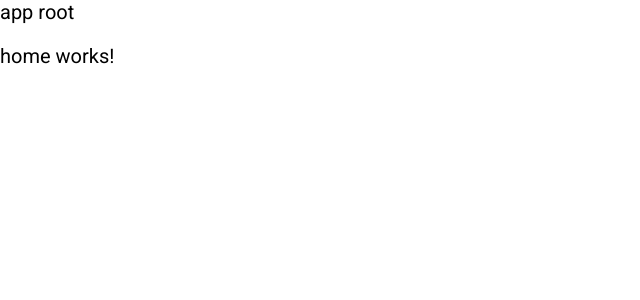
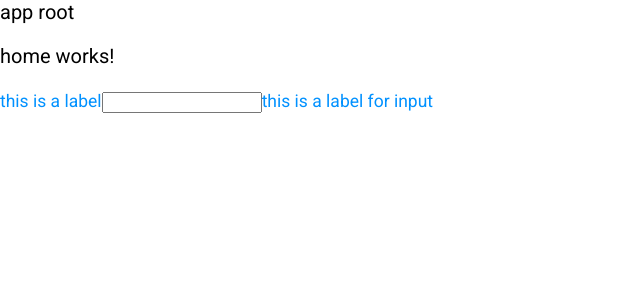
Before and after one commit to HeliosLive/vehicle-shop, an Angular app: page /home in a window 1280 px wide. Shown: the top 300 px of the page, without its empty margins (0-640 px from the left). Built offline with nearby package versions, Linux system fonts and the light colour scheme.

Commit message:
feature(component): shared label component added

```diff
--- a/src/app/home/home.component.html
+++ b/src/app/home/home.component.html
@@ -1 +1,6 @@
 <p>home works!</p>
+
+<hls-label>this is a label</hls-label>
+
+<input type="text" name="name" id="name">
+<hls-label for="name">this is a label for input</hls-label>
--- a/src/app/home/home.module.ts
+++ b/src/app/home/home.module.ts
@@ -4,9 +4,11 @@ import { CommonModule } from '@angular/common';
 import { HomeRoutingModule } from './home-routing.module';
 import { HomeComponent } from './home.component';
 
+import { HLSLabelModule } from '@shared/components/label/label.module';
+
 @NgModule({
   declarations: [HomeComponent],
-  imports: [CommonModule, HomeRoutingModule],
+  imports: [CommonModule, HomeRoutingModule, HLSLabelModule],
   exports: [HomeComponent],
 })
 export class HomeModule {}
--- /dev/null
+++ b/src/app/shared/components/label/label.component.html
@@ -0,0 +1,3 @@
+<label [for]="for">
+    <ng-content></ng-content>
+</label>
--- /dev/null
+++ b/src/app/shared/components/label/label.component.scss
@@ -0,0 +1,49 @@
+:host {
+  $colors: 'white', 'black', sun, moon, neutral-1, neutral-2, neutral-3, info,
+    danger;
+  $sizes: h1, h2, h3, h4, h5, h6, subheading-1, subheading-2, subheading-bold-2,
+    subheading-bold-3, p1, p2, caption, overline, overline-2, stats;
+
+  @each $color in $colors {
+    &[data-color='#{$color}'] {
+      color: rgba(var(--hls-color-#{$color}), 1);
+    }
+  }
+  @each $size in $sizes {
+    &[data-size='#{$size}'] {
+      font-size: var(--hls-font-#{$size}-size);
+      font-weight: var(--hls-font-#{$size}-weight);
+      line-height: var(--hls-font-#{$size}-height);
+    }
+  }
+
+  &[data-error='true'] {
+    border: solid 0.125rem var(--hls-input-color-error);
+  }
+
+  &[data-pointer='true'] {
+    label {
+      cursor: pointer;
+    }
+  }
+
+  &[data-underline='true'] {
+    -webkit-text-decoration-line: underline;
+    text-decoration-line: underline;
+    label {
+      cursor: pointer;
+    }
+  }
+
+  &[data-ellipsis='true'] {
+    width: 100%;
+    overflow: hidden;
+    display: inline-block;
+    text-overflow: ellipsis;
+    white-space: nowrap;
+  }
+
+  &[data-disabled='true'] {
+    opacity: 0.5;
+  }
+}
--- a/src/styles.scss
+++ b/src/styles.scss
@@ -1,5 +1,5 @@
 * {
-  font-family: var(--fl-font-family);
+  font-family: var(--hls-font-family);
 }
 
 html {
@@ -16,7 +16,7 @@ html {
 
 body {
   margin: 0;
-  background-color: var(--fl-app-background-color);
+  background-color: var(--hls-app-background-color);
 
   /**
      * apply a blink to an input with opacity to prevent scrolling when focus on iOS
--- a/src/styles/_global.scss
+++ b/src/styles/_global.scss
@@ -10,174 +10,174 @@
 
 :root {
   /* Font families */
-  --fl-font-family: 'Roboto', sans-serif;
-  --fl-font-family-monospace: 'Roboto Mono', monospace;
+  --hls-font-family: 'Roboto', sans-serif;
+  --hls-font-family-monospace: 'Roboto Mono', monospace;
 
   /* Font size */
-  --fl-font-h1-size: 3rem;
-  --fl-font-h2-size: 2.25rem;
-  --fl-font-h3-size: 2rem;
-  --fl-font-h4-size: 1.5rem;
-  --fl-font-h5-size: 1.25rem;
-  --fl-font-h6-size: 1.125rem;
-  --fl-font-subheading-1-size: 1.125rem;
-  --fl-font-subheading-2-size: 1rem;
-  --fl-font-subheading-bold-2-size: 1rem;
-  --fl-font-subheading-bold-3-size: 0.875rem;
-  --fl-font-p1-size: 0.875rem;
-  --fl-font-p2-size: 0.75rem;
-  --fl-font-caption-size: 0.625rem;
-  --fl-font-overline-size: 0.875rem;
-  --fl-font-overline-2-size: 0.75rem;
-  --fl-font-stats-size: 3.75rem;
+  --hls-font-h1-size: 3rem;
+  --hls-font-h2-size: 2.25rem;
+  --hls-font-h3-size: 2rem;
+  --hls-font-h4-size: 1.5rem;
+  --hls-font-h5-size: 1.25rem;
+  --hls-font-h6-size: 1.125rem;
+  --hls-font-subheading-1-size: 1.125rem;
+  --hls-font-subheading-2-size: 1rem;
+  --hls-font-subheading-bold-2-size: 1rem;
+  --hls-font-subheading-bold-3-size: 0.875rem;
+  --hls-font-p1-size: 0.875rem;
+  --hls-font-p2-size: 0.75rem;
+  --hls-font-caption-size: 0.625rem;
+  --hls-font-overline-size: 0.875rem;
+  --hls-font-overline-2-size: 0.75rem;
+  --hls-font-stats-size: 3.75rem;
 
   /* Font weight */
-  --fl-font-h1-weight: 500;
-  --fl-font-h2-weight: 500;
-  --fl-font-h3-weight: 500;
-  --fl-font-h4-weight: 500;
-  --fl-font-h5-weight: 500;
-  --fl-font-h6-weight: 500;
-  --fl-font-subheading-1-weight: 400;
-  --fl-font-subheading-2-weight: 400;
-  --fl-font-subheading-bold-2-weight: 500;
-  --fl-font-subheading-bold-3-weight: 500;
-  --fl-font-p1-weight: 400;
-  --fl-font-p2-weight: 400;
-  --fl-font-caption-weight: 400;
-  --fl-font-overline-weight: 400;
-  --fl-font-overline-2-weight: 400;
-  --fl-font-stats-weight: 700;
+  --hls-font-h1-weight: 500;
+  --hls-font-h2-weight: 500;
+  --hls-font-h3-weight: 500;
+  --hls-font-h4-weight: 500;
+  --hls-font-h5-weight: 500;
+  --hls-font-h6-weight: 500;
+  --hls-font-subheading-1-weight: 400;
+  --hls-font-subheading-2-weight: 400;
+  --hls-font-subheading-bold-2-weight: 500;
+  --hls-font-subheading-bold-3-weight: 500;
+  --hls-font-p1-weight: 400;
+  --hls-font-p2-weight: 400;
+  --hls-font-caption-weight: 400;
+  --hls-font-overline-weight: 400;
+  --hls-font-overline-2-weight: 400;
+  --hls-font-stats-weight: 700;
 
   /* Font height */
-  --fl-font-h1-height: 3.25rem;
-  --fl-font-h2-height: 2.75rem;
-  --fl-font-h3-height: 2.5rem;
-  --fl-font-h4-height: 2rem;
-  --fl-font-h5-height: 1.75rem;
-  --fl-font-h6-height: 1.625rem;
-  --fl-font-subheading-1-height: 1, 625rem;
-  --fl-font-subheading-2-height: 1.5rem;
-  --fl-font-subheading-bold-2-height: 1.5rem;
-  --fl-font-subheading-bold-3-height: 1.25rem;
-  --fl-font-p1-height: 1.25rem;
-  --fl-font-p2-height: 1.25rem;
-  --fl-font-caption-height: 1rem;
-  --fl-font-overline-height: 1.5rem;
-  --fl-font-overline-2-height: 1.25rem;
-  --fl-font-stats-height: 4rem;
+  --hls-font-h1-height: 3.25rem;
+  --hls-font-h2-height: 2.75rem;
+  --hls-font-h3-height: 2.5rem;
+  --hls-font-h4-height: 2rem;
+  --hls-font-h5-height: 1.75rem;
+  --hls-font-h6-height: 1.625rem;
+  --hls-font-subheading-1-height: 1, 625rem;
+  --hls-font-subheading-2-height: 1.5rem;
+  --hls-font-subheading-bold-2-height: 1.5rem;
+  --hls-font-subheading-bold-3-height: 1.25rem;
+  --hls-font-p1-height: 1.25rem;
+  --hls-font-p2-height: 1.25rem;
+  --hls-font-caption-height: 1rem;
+  --hls-font-overline-height: 1.5rem;
+  --hls-font-overline-2-height: 1.25rem;
+  --hls-font-stats-height: 4rem;
 
   /* App size */
-  --fl-app-margin-vertical: 1rem;
-  --fl-app-margin-horizontal: 2rem;
-  --fl-app-margin-horizontal-constant: 32px;
-  --fl-app-margin: calc(var(--fl-app-margin-vertical) * 2)
-    var(--fl-app-margin-horizontal) var(--fl-app-margin-vertical);
-  --fl-app-desktop-width: 500px;
-  --fl-app-full-height: calc(var(--vh, 1vh) * 100);
-  --fl-app-body-height: calc(
-    var(--fl-app-full-height) - calc(var(--fl-app-margin-vertical) * 3)
+  --hls-app-margin-vertical: 1rem;
+  --hls-app-margin-horizontal: 2rem;
+  --hls-app-margin-horizontal-constant: 32px;
+  --hls-app-margin: calc(var(--hls-app-margin-vertical) * 2)
+    var(--hls-app-margin-horizontal) var(--hls-app-margin-vertical);
+  --hls-app-desktop-width: 500px;
+  --hls-app-full-height: calc(var(--vh, 1vh) * 100);
+  --hls-app-body-height: calc(
+    var(--hls-app-full-height) - calc(var(--hls-app-margin-vertical) * 3)
   );
 
   /* App color */
-  --fl-app-background-color: rgba(var(--fl-color-neutral-6), 1);
+  --hls-app-background-color: rgba(var(--hls-color-neutral-6), 1);
 
   /* Button size */
-  --fl-button-height: 3.5rem;
-  --fl-button-border-radius: 0.25rem;
+  --hls-button-height: 3.5rem;
+  --hls-button-border-radius: 0.25rem;
 
   /* Button color - (The rest continues on the exception list) */
-  --fl-button-background-color-primary: rgba(var(--fl-color-primary), 1);
-  --fl-button-background-color-danger: rgba(var(--fl-color-danger), 1);
-  --fl-button-border-primary: solid 0.125rem rgba(var(--fl-color-moon), 0.1);
-  --fl-button-border-secondary: solid 0.125rem rgba(var(--fl-color-moon), 0.1);
-  --fl-button-border-danger: solid 0.125rem rgba(var(--fl-color-moon), 0.1);
+  --hls-button-background-color-primary: rgba(var(--hls-color-primary), 1);
+  --hls-button-background-color-danger: rgba(var(--hls-color-danger), 1);
+  --hls-button-border-primary: solid 0.125rem rgba(var(--hls-color-moon), 0.1);
+  --hls-button-border-secondary: solid 0.125rem rgba(var(--hls-color-moon), 0.1);
+  --hls-button-border-danger: solid 0.125rem rgba(var(--hls-color-moon), 0.1);
 
   /* Header color */
-  --fl-header-shadow-color: rgba(var(--fl-color-black), 0.2);
-  --fl-header-background-color: rgba(var(--fl-color-neutral-6), 1);
+  --hls-header-shadow-color: rgba(var(--hls-color-black), 0.2);
+  --hls-header-background-color: rgba(var(--hls-color-neutral-6), 1);
 
   /* Hint color */
-  --fl-hint-padding: 1rem;
-  --fl-hint-margin: 1rem 0;
-  --fl-hint-border-color: rgba(var(--fl-color-moon), 0.1);
-  --fl-hint-background-color: rgba(var(--fl-color-hint), 1);
+  --hls-hint-padding: 1rem;
+  --hls-hint-margin: 1rem 0;
+  --hls-hint-border-color: rgba(var(--hls-color-moon), 0.1);
+  --hls-hint-background-color: rgba(var(--hls-color-hint), 1);
 
   /* Ripple color - (All in the exception list) */
 
   /* Ripple speed */
-  --fl-ripple-speed-slow: 1s;
-  --fl-ripple-speed-normal: 0.5s;
-  --fl-ripple-speed-fast: 0.25s;
+  --hls-ripple-speed-slow: 1s;
+  --hls-ripple-speed-normal: 0.5s;
+  --hls-ripple-speed-fast: 0.25s;
 
   /* Constant colors */
-  --fl-color-white: 255, 255, 255; // #ffffff
-  --fl-color-black: 0, 0, 0; // #000000
-  --fl-color-gray: 51, 51, 51; // #333333
+  --hls-color-white: 255, 255, 255; // #ffffff
+  --hls-color-black: 0, 0, 0; // #000000
+  --hls-color-gray: 51, 51, 51; // #333333
 }
 
 html[data-theme='light'] {
   /* Exception list */
-  --fl-input-background-color: rgba(var(--fl-color-neutral-6), 1);
-  --fl-chip-background-color: rgba(var(--fl-color-neutral-6), 1);
-  --fl-card-background-color: rgba(var(--fl-color-neutral-6), 1);
-  --fl-button-background-color-secondary: rgba(var(--fl-color-neutral-6), 1);
-  --fl-tooltip-background-color: rgba(var(--fl-color-neutral-6), 1);
-  --fl-ripple-color-primary: rgba(var(--fl-color-neutral-6), 1);
-  --fl-ripple-color-secondary: rgba(var(--fl-color-neutral-5), 1);
+  --hls-input-background-color: rgba(var(--hls-color-neutral-6), 1);
+  --hls-chip-background-color: rgba(var(--hls-color-neutral-6), 1);
+  --hls-card-background-color: rgba(var(--hls-color-neutral-6), 1);
+  --hls-button-background-color-secondary: rgba(var(--hls-color-neutral-6), 1);
+  --hls-tooltip-background-color: rgba(var(--hls-color-neutral-6), 1);
+  --hls-ripple-color-primary: rgba(var(--hls-color-neutral-6), 1);
+  --hls-ripple-color-secondary: rgba(var(--hls-color-neutral-5), 1);
 
   /* Color palette */
-  --fl-color-primary: 0, 145, 255; // #0091FF
-  --fl-color-accent: 0, 224, 98; // #00e062
+  --hls-color-primary: 0, 145, 255; // #0091FF
+  --hls-color-accent: 0, 224, 98; // #00e062
 
-  --fl-color-sun: 255, 255, 255; // #ffffff
-  --fl-color-moon: 0, 0, 0; // #000000
+  --hls-color-sun: 255, 255, 255; // #ffffff
+  --hls-color-moon: 0, 0, 0; // #000000
 
-  --fl-color-neutral-1: 51, 51, 51; // #333333
-  --fl-color-neutral-2: 88, 88, 88; // #585858
-  --fl-color-neutral-3: 135, 135, 135; // #878787
-  --fl-color-neutral-4: 179, 179, 179; // #b3b3b3
-  --fl-color-neutral-5: 214, 214, 214; // #d6d6d6
-  --fl-color-neutral-6: 255, 255, 255; // #ffffff
+  --hls-color-neutral-1: 51, 51, 51; // #333333
+  --hls-color-neutral-2: 88, 88, 88; // #585858
+  --hls-color-neutral-3: 135, 135, 135; // #878787
+  --hls-color-neutral-4: 179, 179, 179; // #b3b3b3
+  --hls-color-neutral-5: 214, 214, 214; // #d6d6d6
+  --hls-color-neutral-6: 255, 255, 255; // #ffffff
 
-  --fl-color-illustration: 243, 243, 243; // #f3f3f3
-  --fl-color-hint: 243, 249, 255; // #f3f9ff
-  --fl-color-info: 0, 145, 255; // #0091FF
-  --fl-color-caution: 255, 207, 0; // #ffcf00
-  --fl-color-warning: 250, 100, 0; // #fa6400
-  --fl-color-danger: 224, 32, 32; // #e02020
-  --fl-color-success: 0, 224, 98; // #00e062
+  --hls-color-illustration: 243, 243, 243; // #f3f3f3
+  --hls-color-hint: 243, 249, 255; // #f3f9ff
+  --hls-color-info: 0, 145, 255; // #0091FF
+  --hls-color-caution: 255, 207, 0; // #ffcf00
+  --hls-color-warning: 250, 100, 0; // #fa6400
+  --hls-color-danger: 224, 32, 32; // #e02020
+  --hls-color-success: 0, 224, 98; // #00e062
 }
 
 html[data-theme='dark'] {
   /* Exception list */
-  --fl-input-background-color: rgba(var(--fl-color-neutral-5), 1);
-  --fl-chip-background-color: rgba(var(--fl-color-neutral-5), 1);
-  --fl-card-background-color: rgba(var(--fl-color-neutral-5), 1);
-  --fl-button-background-color-secondary: rgba(var(--fl-color-neutral-5), 1);
-  --fl-tooltip-background-color: rgba(var(--fl-color-neutral-5), 1);
-  --fl-ripple-color-primary: rgba(var(--fl-color-neutral-3), 1);
-  --fl-ripple-color-secondary: rgba(var(--fl-color-neutral-4), 1);
+  --hls-input-background-color: rgba(var(--hls-color-neutral-5), 1);
+  --hls-chip-background-color: rgba(var(--hls-color-neutral-5), 1);
+  --hls-card-background-color: rgba(var(--hls-color-neutral-5), 1);
+  --hls-button-background-color-secondary: rgba(var(--hls-color-neutral-5), 1);
+  --hls-tooltip-background-color: rgba(var(--hls-color-neutral-5), 1);
+  --hls-ripple-color-primary: rgba(var(--hls-color-neutral-3), 1);
+  --hls-ripple-color-secondary: rgba(var(--hls-color-neutral-4), 1);
 
   /* Color palette */
-  --fl-color-primary: 127, 180, 254; // #7fb4fe
-  --fl-color-accent: 0, 224, 98; // #00e062
+  --hls-color-primary: 127, 180, 254; // #7fb4fe
+  --hls-color-accent: 0, 224, 98; // #00e062
 
-  --fl-color-sun: 0, 0, 0; // #000000
-  --fl-color-moon: 255, 255, 255; // #ffffff
+  --hls-color-sun: 0, 0, 0; // #000000
+  --hls-color-moon: 255, 255, 255; // #ffffff
 
-  --fl-color-neutral-1: 255, 255, 255; // #ffffff
-  --fl-color-neutral-2: 195, 205, 216; // #c3cdd8
-  --fl-color-neutral-3: 96, 123, 147; // #607b93
-  --fl-color-neutral-4: 61, 86, 113; // #3d5671
-  --fl-color-neutral-5: 38, 52, 68; // #263444
-  --fl-color-neutral-6: 23, 38, 55; // #172637
+  --hls-color-neutral-1: 255, 255, 255; // #ffffff
+  --hls-color-neutral-2: 195, 205, 216; // #c3cdd8
+  --hls-color-neutral-3: 96, 123, 147; // #607b93
+  --hls-color-neutral-4: 61, 86, 113; // #3d5671
+  --hls-color-neutral-5: 38, 52, 68; // #263444
+  --hls-color-neutral-6: 23, 38, 55; // #172637
 
-  --fl-color-illustration: 46, 60, 75; // #2E3C4B
-  --fl-color-hint: 62, 88, 111; // #f3f9ff
-  --fl-color-info: 127, 180, 254; // #7fb4fe
-  --fl-color-caution: 255, 207, 0; // #ffcf00
-  --fl-color-warning: 255, 152, 83; // #ff9853
-  --fl-color-danger: 224, 88, 88; // #fe5d54
-  --fl-color-success: 0, 224, 98; // #00e062
+  --hls-color-illustration: 46, 60, 75; // #2E3C4B
+  --hls-color-hint: 62, 88, 111; // #f3f9ff
+  --hls-color-info: 127, 180, 254; // #7fb4fe
+  --hls-color-caution: 255, 207, 0; // #ffcf00
+  --hls-color-warning: 255, 152, 83; // #ff9853
+  --hls-color-danger: 224, 88, 88; // #fe5d54
+  --hls-color-success: 0, 224, 98; // #00e062
 }
```
Also changed, not shown: src/app/shared/components/label/label.component.ts (added, +72 -0 lines), src/app/shared/components/label/label.module.ts (added, +9 -0 lines), src/styles/ripple/_ripple-effect.scss (+5 -5 lines), 1 other file (tests, documents, lock files or other folders).
